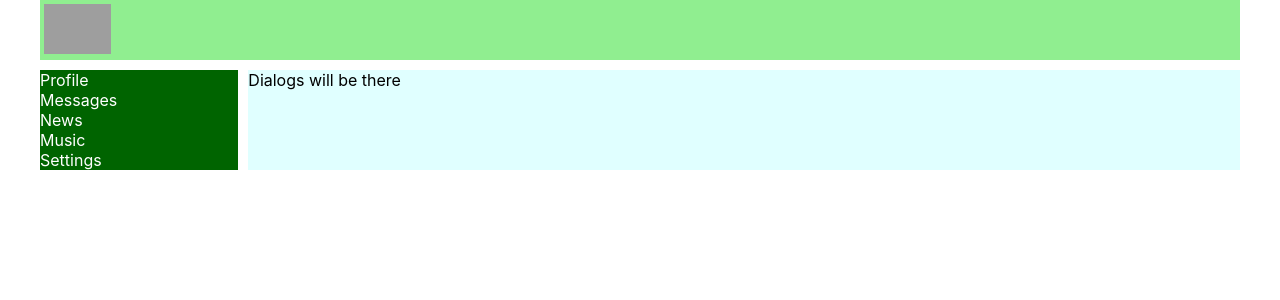
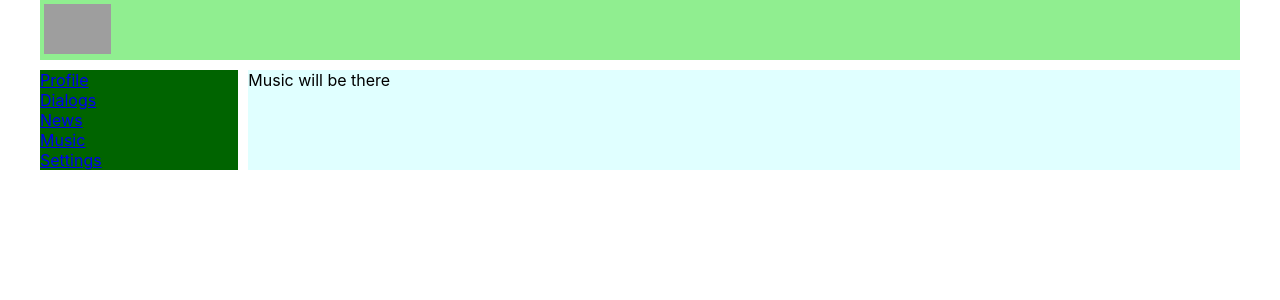
Before and after one commit to YmraNaissur/resumeReact, a React (Create React App) app: page /music in a window 1280 px wide. Shown: the top 300 px of the page. Built offline with nearby package versions, Linux system fonts and the light colour scheme; grey boxes are pictures that could not be loaded.

Commit message:
Add routing according lesson 19.

```diff
--- a/package.json
+++ b/package.json
@@ -5,6 +5,7 @@
   "dependencies": {
     "react": "^16.10.2",
     "react-dom": "^16.10.2",
+    "react-router-dom": "^5.1.2",
     "react-scripts": "3.2.0"
   },
   "scripts": {
--- a/src/App.js
+++ b/src/App.js
@@ -1,20 +1,29 @@
 import React from 'react';
+import { BrowserRouter, Route } from 'react-router-dom';
 import Header from './components/Header/Header';
 import './App.css';
 import NavBar from './components/NavBar/NavBar';
 import Profile from './components/Profile/Profile';
 import Dialogs from './components/Dialogs/Dialogs';
+import News from './components/News/News';
+import Music from './components/Music/Music';
+import Settings from './components/Settings/Settings';
 
 const App = () => {
     return (
-        <div className="app-wrapper">
-            <Header />
-            <NavBar />
-            <div className="app-wrapper-content">
-                {/* <Profile /> */}
-                <Dialogs />
+        <BrowserRouter>
+            <div className="app-wrapper">
+                <Header />
+                <NavBar />
+                <div className="app-wrapper-content">
+                    <Route path="/profile" component={Profile} />
+                    <Route path="/dialogs" component={Dialogs} />
+                    <Route path="/news" component={News} />
+                    <Route path="/music" component={Music} />
+                    <Route path="/settings" component={Settings} />
+                </div>
             </div>
-        </div>
+        </BrowserRouter>
     );
 }
 
--- /dev/null
+++ b/src/components/Music/Music.jsx
@@ -0,0 +1,12 @@
+import React from 'react';
+import classes from './Music.module.css';
+
+const Music = (props) => {
+    return (
+        <div>
+            Music will be there
+        </div>
+    )
+}
+
+export default Music;
--- a/src/components/NavBar/NavBar.jsx
+++ b/src/components/NavBar/NavBar.jsx
@@ -7,19 +7,19 @@ const NavBar = () => {
     return (
       <nav className={classes.nav}>
         <div className={classes.item}>
-          <a>Profile</a>
+          <a href="/profile">Profile</a>
         </div>
         <div className={classes.item}>
-          <a>Messages</a>
+          <a href="/dialogs">Dialogs</a>
         </div>
         <div className={classes.item}>
-          <a>News</a>
+          <a href="/news">News</a>
         </div>
         <div className={classes.item}>
-          <a>Music</a>
+          <a href="/music">Music</a>
         </div>
         <div className={classes.item}>
-          <a>Settings</a>
+          <a href="/settings">Settings</a>
         </div>
       </nav>
     )
--- /dev/null
+++ b/src/components/News/News.jsx
@@ -0,0 +1,12 @@
+import React from 'react';
+import classes from './News.module.css';
+
+const News = (props) => {
+    return (
+        <div>
+            News will be there
+        </div>
+    )
+}
+
+export default News;
--- /dev/null
+++ b/src/components/Settings/Settings.jsx
@@ -0,0 +1,12 @@
+import React from 'react';
+import classes from './Settings.module.css';
+
+const Settings = (props) => {
+    return (
+        <div>
+            Settings will be there
+        </div>
+    )
+}
+
+export default Settings;
```
Also changed, not shown: src/components/Music/Music.module.css (added), src/components/News/News.module.css (added), src/components/Settings/Settings.module.css (added), 1 other file (tests, documents, lock files or other folders).
